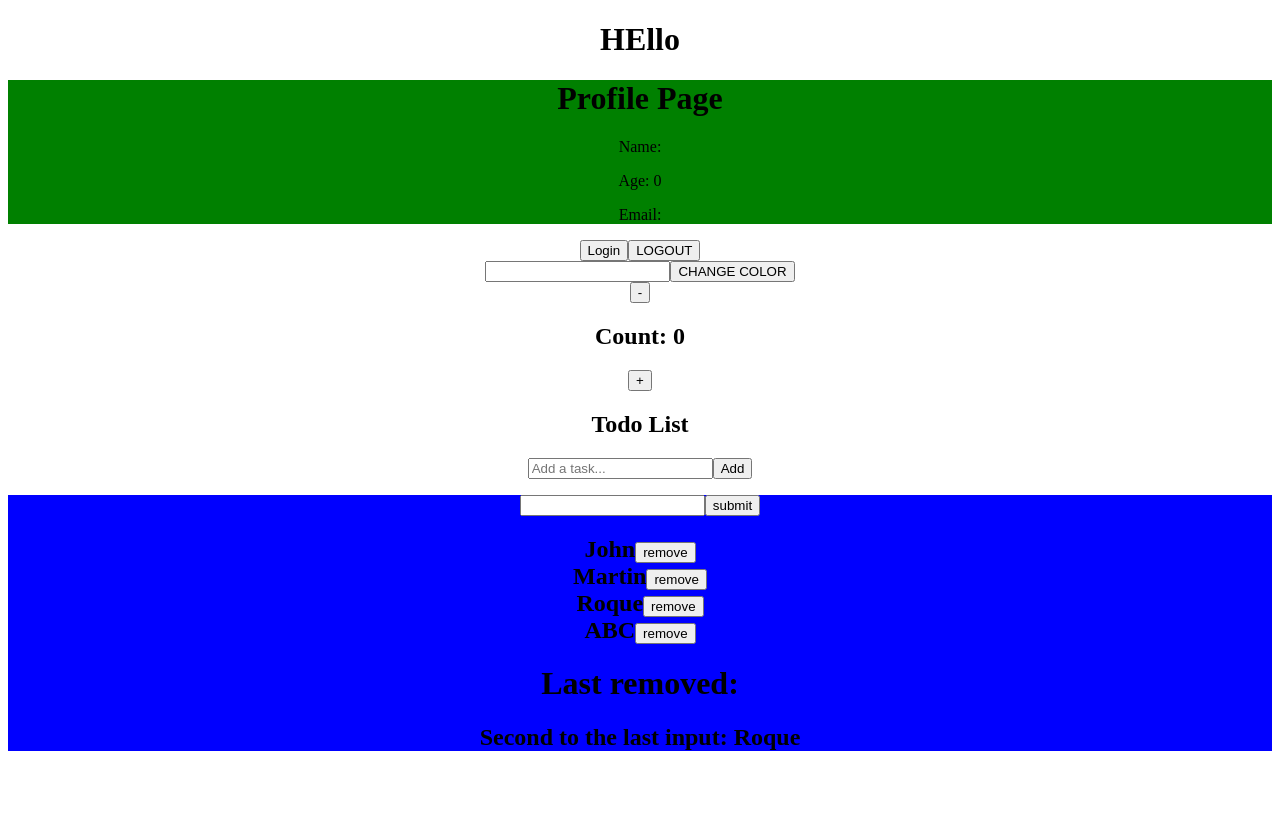
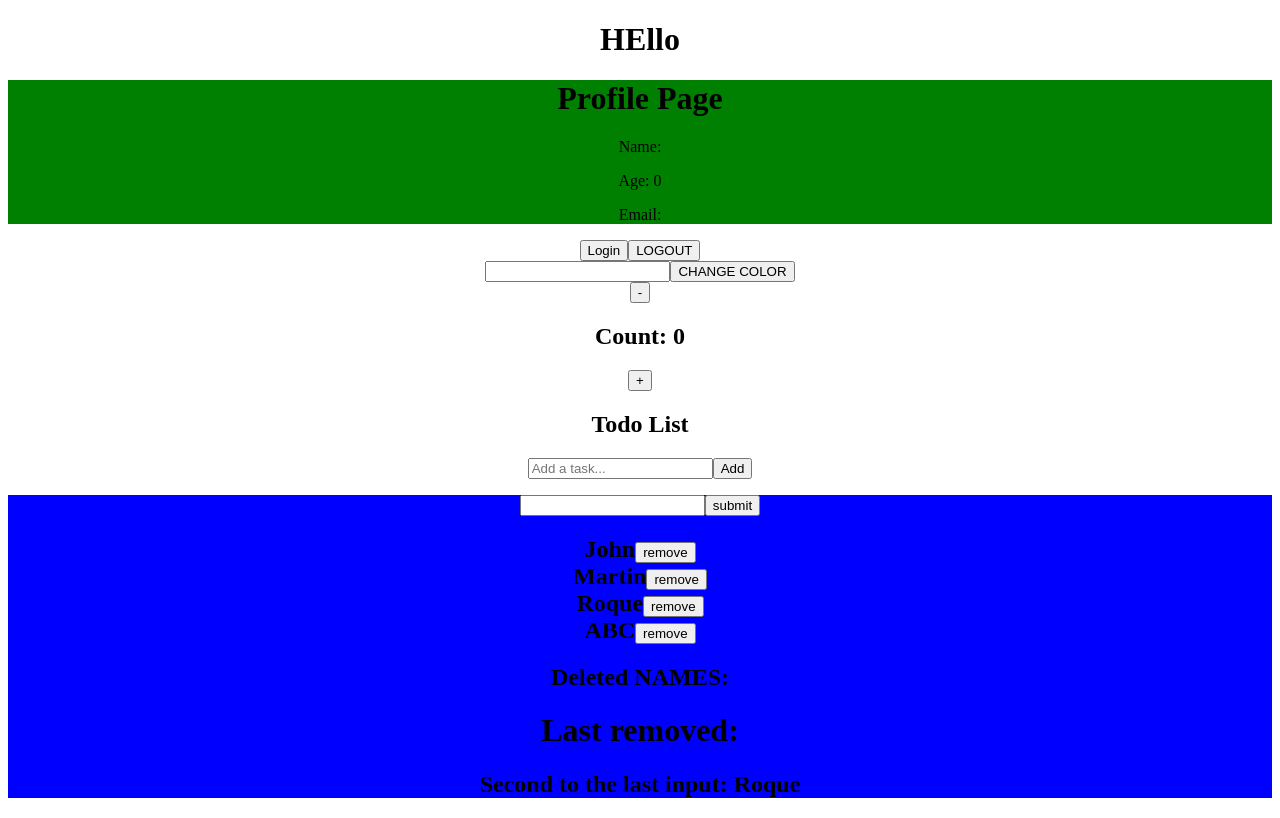
Before and after one commit to johnmartinroque/react-redux, a React (Create React App) app in the folder react-redux/: page / in a window 1280 px wide. Built offline with nearby package versions, Linux system fonts and the light colour scheme.

Commit message:
awwafwfa

```diff
--- a/react-redux/src/components/Input.js
+++ b/react-redux/src/components/Input.js
@@ -4,6 +4,7 @@ function Input() {
   const [names, setNames] = useState([]);
   const [input, setInput] = useState("");
   const [removed, setRemoved] = useState("");
+  const [deletedItems, setDeletedItems] = useState([]);
 
   const nameHandler = () => {
     if (input.trim()) {
@@ -13,7 +14,9 @@ function Input() {
   };
 
   const removeHandler = (index) => {
-    const removed = setRemoved(names[index]);
+    const nameToRemove = names[index];
+    setRemoved(nameToRemove);
+    setDeletedItems((prev) => [...prev, nameToRemove]);
     const updateNames = names.filter((_, i) => i !== index);
     setNames(updateNames);
   };
@@ -40,6 +43,12 @@ function Input() {
           </div>
         ))}
       </h2>
+      <h2>
+        Deleted NAMES:{" "}
+        {deletedItems.map((deleted, index) => (
+          <div key={index}>{deleted}</div>
+        ))}
+      </h2>
       <h1>Last removed: {removed}</h1>
       <h2>Second to the last input: {names[names.length - 2]}</h2>
     </div>
```
